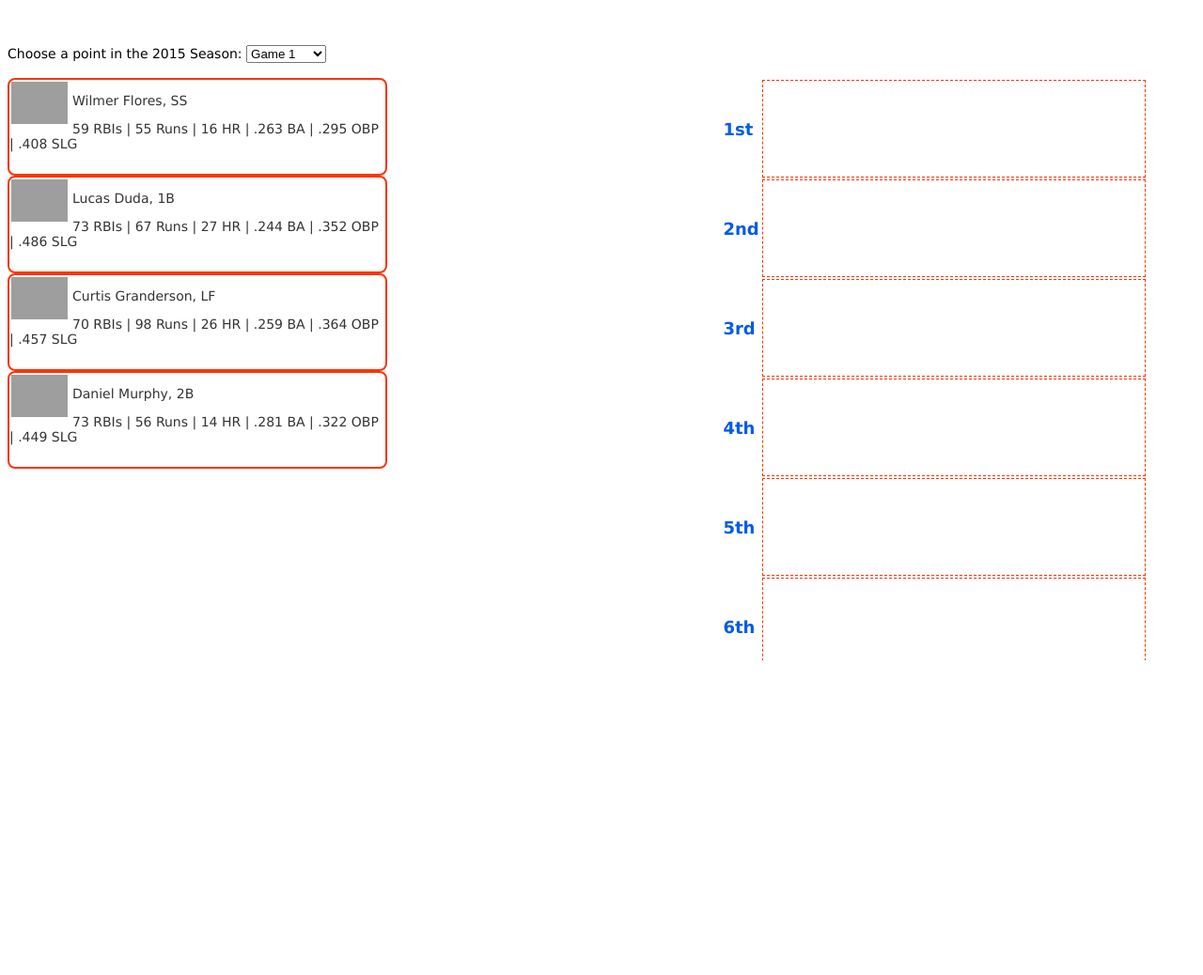
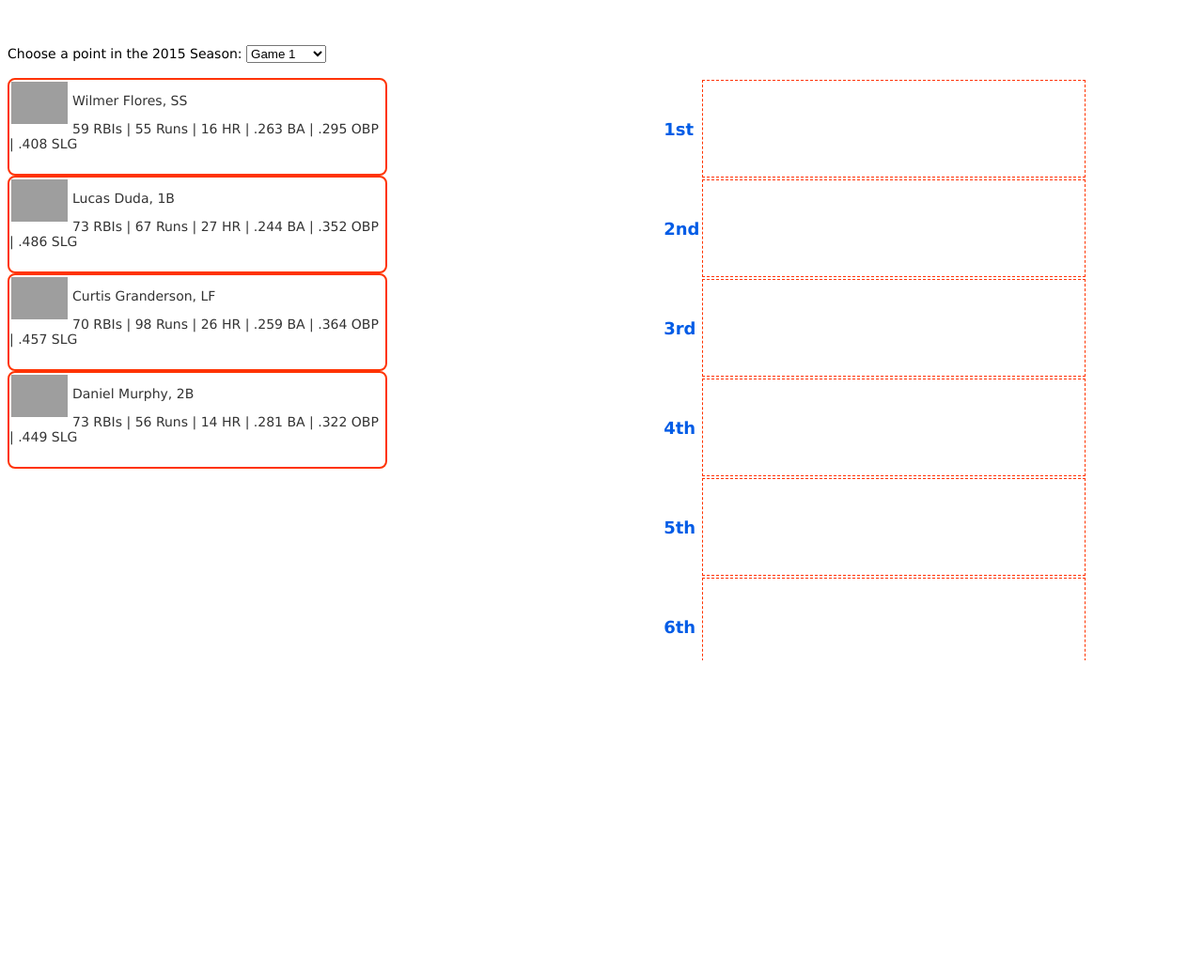
Before and after one commit to brianlondregan36/baseball-projects, a Flask app: page /lineupbuilder/ in a window 1280 px wide. Shown: the part 46-1084 px from the top of the page at 94% size. Run offline with Flask 2, Linux system fonts and the light colour scheme; some libraries are stand-ins or nearby versions; grey boxes are pictures that could not be loaded.

Commit message:
snap to for the lineup page

```diff
--- a/baseball/static/style.css
+++ b/baseball/static/style.css
@@ -218,11 +218,11 @@ div#contain{
 	overflow-y:scroll;
 }
 div#startingblock{
-	width:60%;
+	width:55%;
 	float:left;
 }
 div#lineup{
-	width:40%;
+	width:45%;
 	float:left;
 }
 div#lineup table tr{
--- a/baseball/templates/index.html
+++ b/baseball/templates/index.html
@@ -19,7 +19,6 @@
 				<nav>
 					<a class="nav-link" href="">About</a>
 					<a class="nav-link" href="/lineupbuilder/">Interactive Lineups</a>
-					<a class="nav-link" href="">Posts</a>
 					<a class="nav-link" href="">Contact</a>
 				</nav>
 			</div>
```
